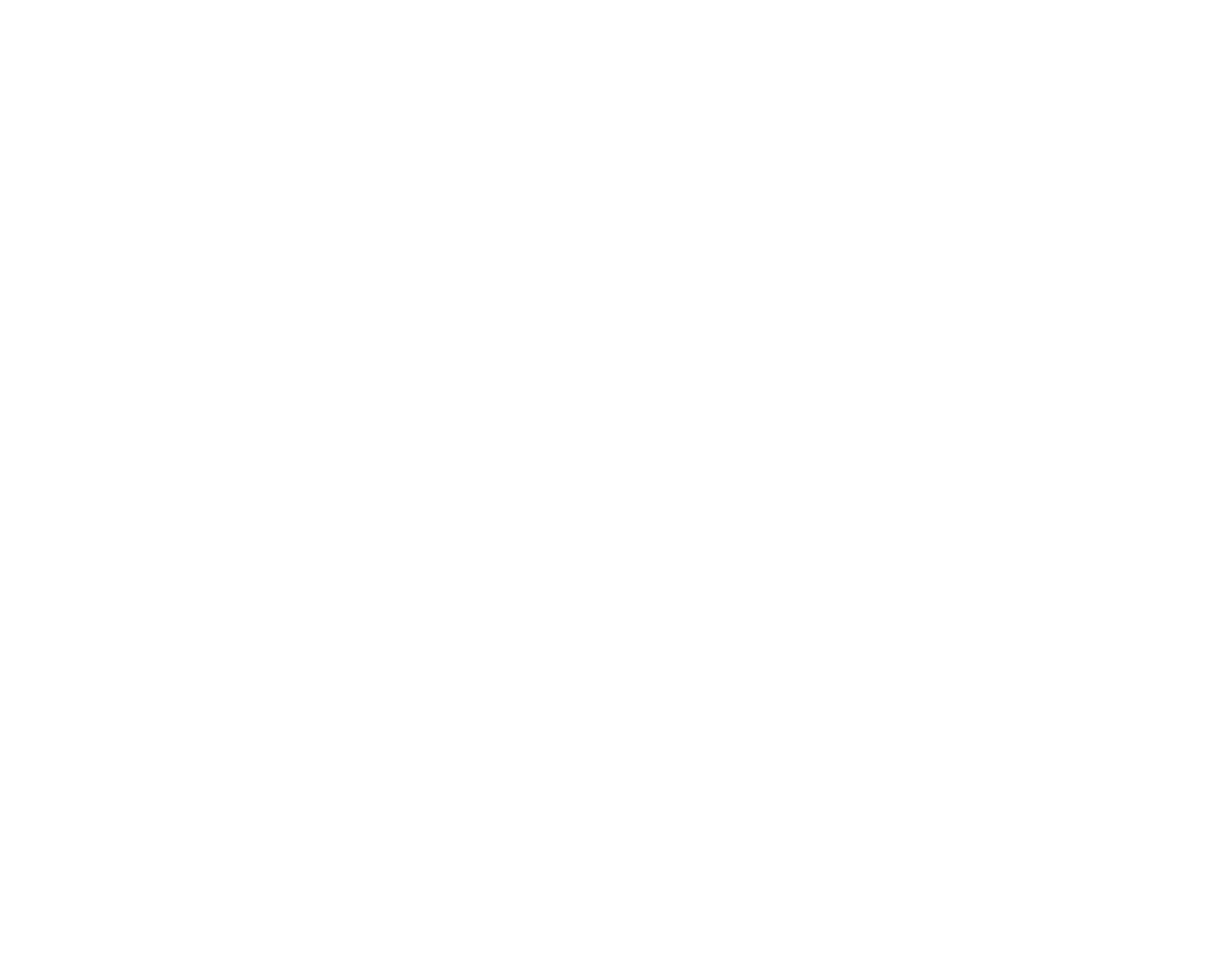
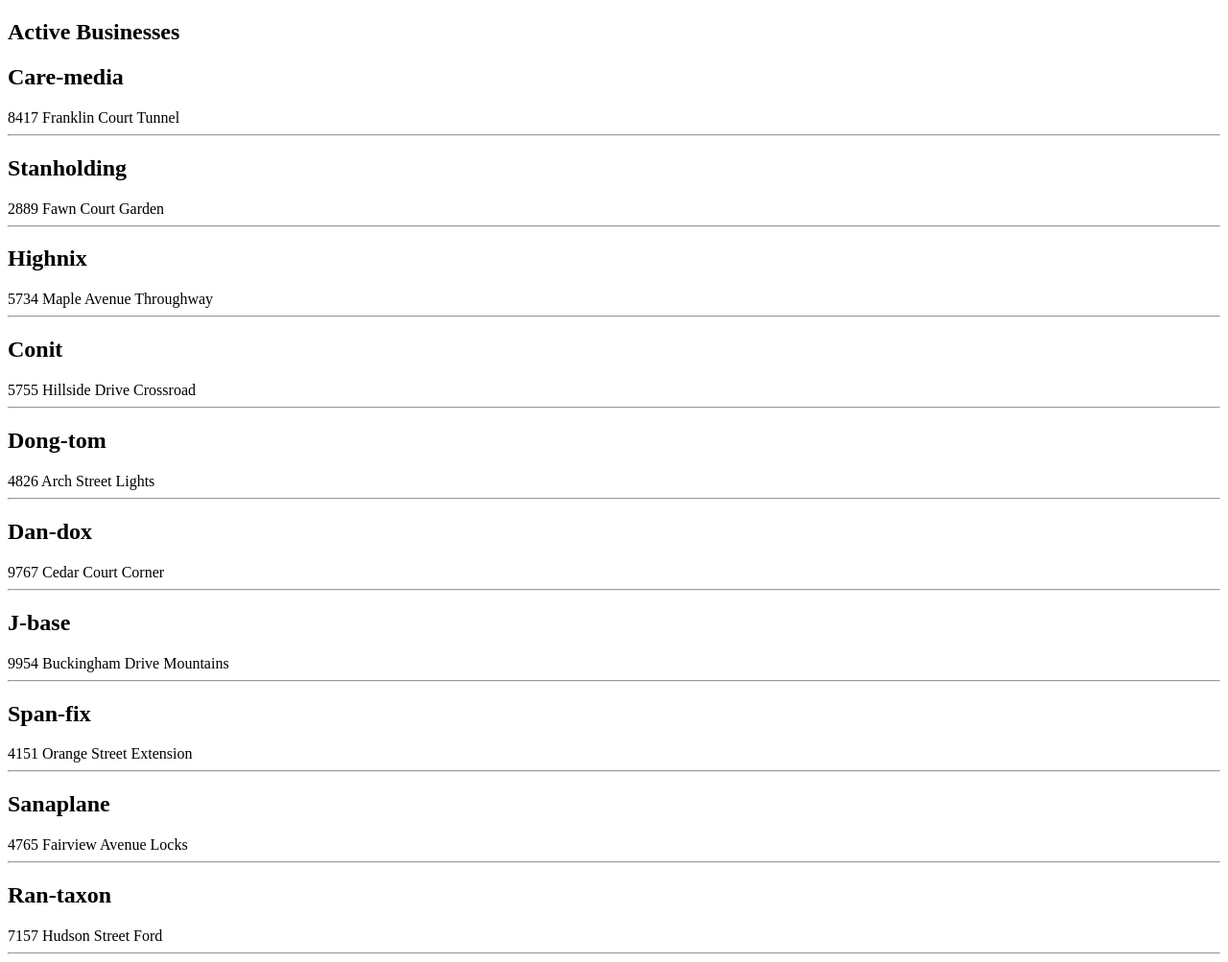
Before and after one commit to omomotyuk/NSS.3-05.Filtering_Data_with_Array_Methods-Dotard_and_Simbleton, a plain HTML site: page src/index.html in a window 1280 px wide. Shown: the whole page at 96% size. Before the commit the page ends 800 px from the top, so only its background shows below. Drawn offline with Linux system fonts and the light colour scheme.

Commit message:
forEach() method example

```diff
--- a/src/index.html
+++ b/src/index.html
@@ -4,12 +4,18 @@
     <meta charset="UTF-8">
     <meta name="viewport" content="width=device-width, initial-scale=1.0">
     <meta http-equiv="X-UA-Compatible" content="ie=edge">
-    <title>Practice: </title>
+    <title>Example: Filtering Data with Array Methods</title>
     <link rel="stylesheet" type="text/css" href="styles/index.css">
 </head>
 <body>
 
-    <script src="scripts/index.js"></script>
+    <section id="output"></section>
+
+
+
+
+
+    <script type="module" src="scripts/index.js"></script>
 
 </body>
 </html>
--- /dev/null
+++ b/src/scripts/businesses.js
@@ -0,0 +1,118 @@
+/*
+//
+*/
+
+const businesses = [
+    {
+      purchasingAgent: { nameLast: "Kirlin", nameFirst: "Kristy" },
+      phoneWork: "089.129.2290 x9400",
+      orders: [7826.96, 8323.11, 5756.28, 6308.42, 5622.28],
+      companyName: "Care-media",
+      companyIndustry: "Education",
+      addressZipCode: "56839",
+      addressStateCode: "WI",
+      addressFullStreet: "8417 Franklin Court Tunnel",
+      addressCity: "Mouthcard"
+    },
+    {
+      purchasingAgent: { nameLast: "Steuber", nameFirst: "Kamron" },
+      phoneWork: "(833) 222-7579 x5874",
+      orders: [6252.5, 9769.02, 9521.17, 7994.05, 7945.93],
+      companyName: "Stanholding",
+      companyIndustry: "Hospitality",
+      addressZipCode: "09705",
+      addressStateCode: "NY",
+      addressFullStreet: "2889 Fawn Court Garden",
+      addressCity: "Fellsmere"
+    },
+    {
+      purchasingAgent: { nameLast: "Gutkowski", nameFirst: "Kaylee" },
+      phoneWork: "235.266.6278",
+      orders: [7634.43, 9766.72, 9953.45, 6559.8, 5054.9],
+      companyName: "Highnix",
+      companyIndustry: "Agriculture",
+      addressZipCode: "49376",
+      addressStateCode: "ME",
+      addressFullStreet: "5734 Maple Avenue Throughway",
+      addressCity: "Little Genesee"
+    },
+    {
+      purchasingAgent: { nameLast: "Crona", nameFirst: "Lauren" },
+      phoneWork: "1-449-987-3083 x23263",
+      orders: [7384.52, 9252.72, 7272.65, 5251.84, 9680.08],
+      companyName: "Conit",
+      companyIndustry: "Defense",
+      addressZipCode: "53326",
+      addressStateCode: "IL",
+      addressFullStreet: "5755 Hillside Drive Crossroad",
+      addressCity: "Norval"
+    },
+    {
+      purchasingAgent: { nameLast: "Krajcik", nameFirst: "Elvera" },
+      phoneWork: "1-730-411-8580",
+      orders: [6069.05, 8535.38, 5782.7, 7838.91, 7578.36],
+      companyName: "Dong-tom",
+      companyIndustry: "Energy",
+      addressZipCode: "67071",
+      addressStateCode: "KS",
+      addressFullStreet: "4826 Arch Street Lights",
+      addressCity: "Newburyport"
+    },
+    {
+      purchasingAgent: { nameLast: "Kling", nameFirst: "Ellie" },
+      phoneWork: "(868) 043-0950",
+      orders: [6726.2, 8393.21, 8087.13, 6393.13, 8646.35],
+      companyName: "Dan-dox",
+      companyIndustry: "Manufacturing",
+      addressZipCode: "98842",
+      addressStateCode: "WV",
+      addressFullStreet: "9767 Cedar Court Corner",
+      addressCity: "Prince George"
+    },
+    {
+      purchasingAgent: { nameLast: "Robel", nameFirst: "Otilia" },
+      phoneWork: "(298) 305-1942 x53653",
+      orders: [8676.05, 7430.69, 9379.81, 8074.29, 5998.75],
+      companyName: "J-base",
+      companyIndustry: "Health care",
+      addressZipCode: "72993",
+      addressStateCode: "FL",
+      addressFullStreet: "9954 Buckingham Drive Mountains",
+      addressCity: "Vesper"
+    },
+    {
+      purchasingAgent: { nameLast: "Gusikowski", nameFirst: "Karolann" },
+      phoneWork: "(743) 934-8981 x692",
+      orders: [8650.08, 8042.69, 5555.72, 7467.86, 8851.43],
+      companyName: "Span-fix",
+      companyIndustry: "Construction",
+      addressZipCode: "59860",
+      addressStateCode: "MT",
+      addressFullStreet: "4151 Orange Street Extension",
+      addressCity: "Little Rock Air Force Base"
+    },
+    {
+      purchasingAgent: { nameLast: "Hartmann", nameFirst: "Zena" },
+      phoneWork: "727.635.6610 x6483",
+      orders: [9415.89, 8935.45, 7413.91, 6830.96, 9746.57],
+      companyName: "Sanaplane",
+      companyIndustry: "Information",
+      addressZipCode: "85156",
+      addressStateCode: "NY",
+      addressFullStreet: "4765 Fairview Avenue Locks",
+      addressCity: "Dennisville"
+    },
+    {
+      purchasingAgent: { nameLast: "Torphy", nameFirst: "Celia" },
+      phoneWork: "(992) 079-1670 x71569",
+      orders: [7431.21, 5911.85, 7954.86, 7141.52, 8416.79],
+      companyName: "Ran-taxon",
+      companyIndustry: "Manufacturing",
+      addressZipCode: "96673",
+      addressStateCode: "MD",
+      addressFullStreet: "7157 Hudson Street Ford",
+      addressCity: "Watrous"
+    }
+  ];
+
+  export default businesses
--- a/src/scripts/index.js
+++ b/src/scripts/index.js
@@ -1,3 +1,20 @@
 /*
 //
 */
+
+import businesses from "./businesses.js"
+
+// step 1
+
+const outEl = document.querySelector("#output")
+outEl.innerHTML = "<h1>Active Businesses</h1>"
+
+businesses.forEach(business => {
+  outEl.innerHTML += `
+    <h2>${business.companyName}</h2>
+    <section>
+      ${business.addressFullStreet}
+    </section>
+  `
+  outEl.innerHTML += "<hr/>"
+});
```
